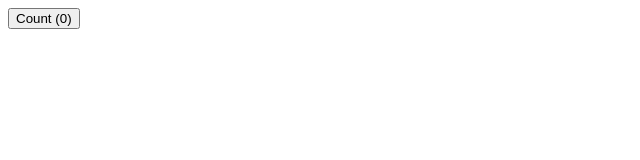
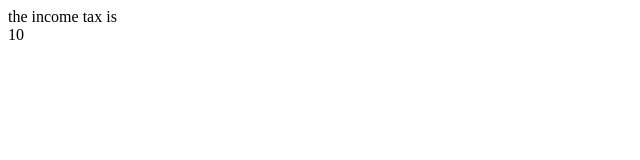
Before and after one commit to Nishant840/Frontend-React, a React (Vite) app in the folder practice-react/: page / in a window 1280 px wide. Shown: the top 160 px of the page, without its empty margins (0-640 px from the left). Built offline with nearby package versions, Linux system fonts and the light colour scheme.

Commit message:
learning useRef hook in react

```diff
--- a/practice-react/src/App.jsx
+++ b/practice-react/src/App.jsx
@@ -1,4 +1,4 @@
-import { memo, useCallback, useEffect, useMemo, useState } from "react"
+import { memo, useCallback, useEffect, useMemo, useRef, useState } from "react"
 import React from "react";
 import axios from "axios";
 
@@ -331,19 +331,38 @@ import axios from "axios";
 
 // export default App
 
+// function App(){
+//     const [count,setCount] = useState(0);
+
+//     return <div>
+//         <button onClick={()=>{
+//             // setCount(count+1);
+//             // setCount(count+1);
+//             // still count will get updatedby 1
+
+//             // if want to updateby 2
+//             setCount(count=>count+1);
+//             setCount(count=>count+1);
+//         }} >Count ({count})</button>
+//     </div>
+// }
+
+// export default App
+
+
+// useref hook: use to get refference to dom element
 function App(){
-    const [count,setCount] = useState(0);
+    const [incomeTax,setIncometax] = useState(1000);
+    const divRef = useRef();
+
+    useEffect(()=>{
+        setTimeout(() => {
+            divRef.current.innerHTML = 10;
+        }, 2000);
+    },[])
 
     return <div>
-        <button onClick={()=>{
-            // setCount(count+1);
-            // setCount(count+1);
-            // still count will get updatedby 1
-
-            // if want to updateby 2
-            setCount(count=>count+1);
-            setCount(count=>count+1);
-        }} >Count ({count})</button>
+        the income tax is <div ref={divRef} >{incomeTax} </div>
     </div>
 }
 
```
